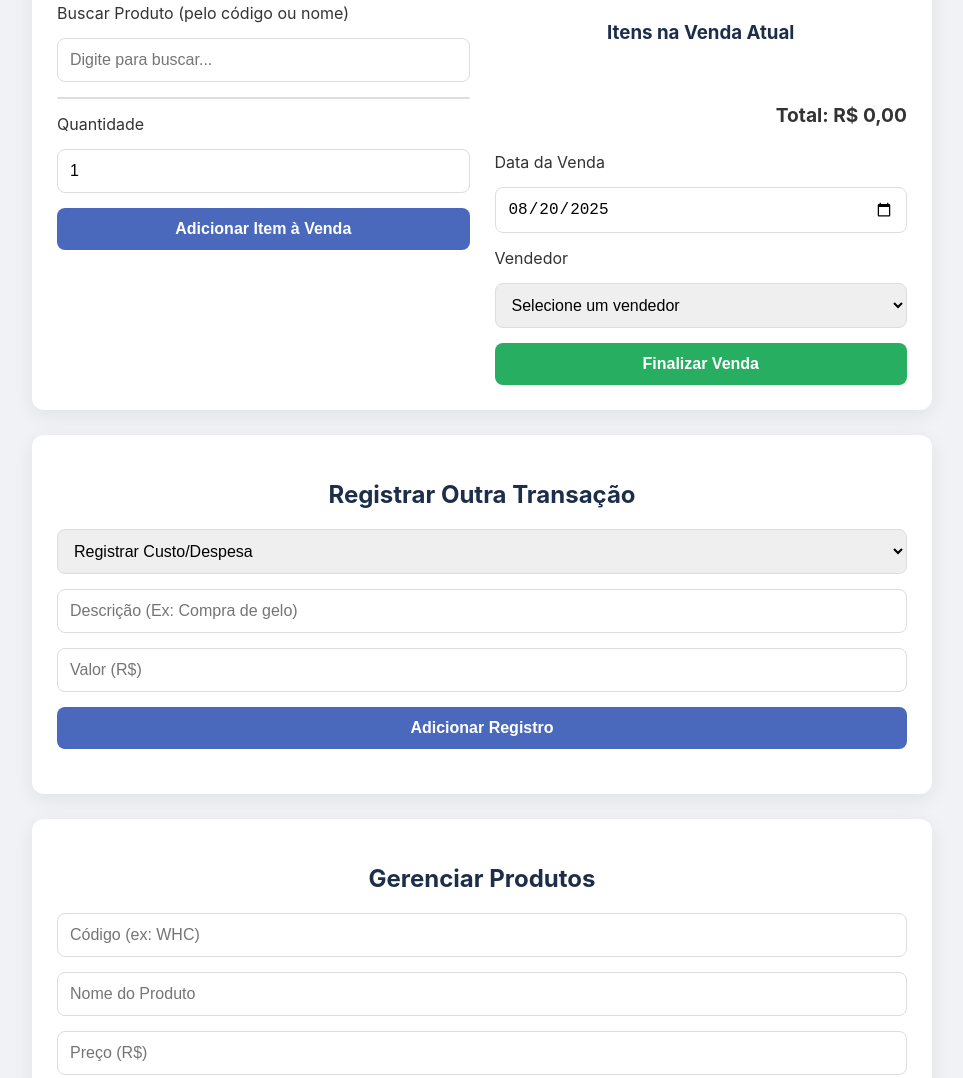
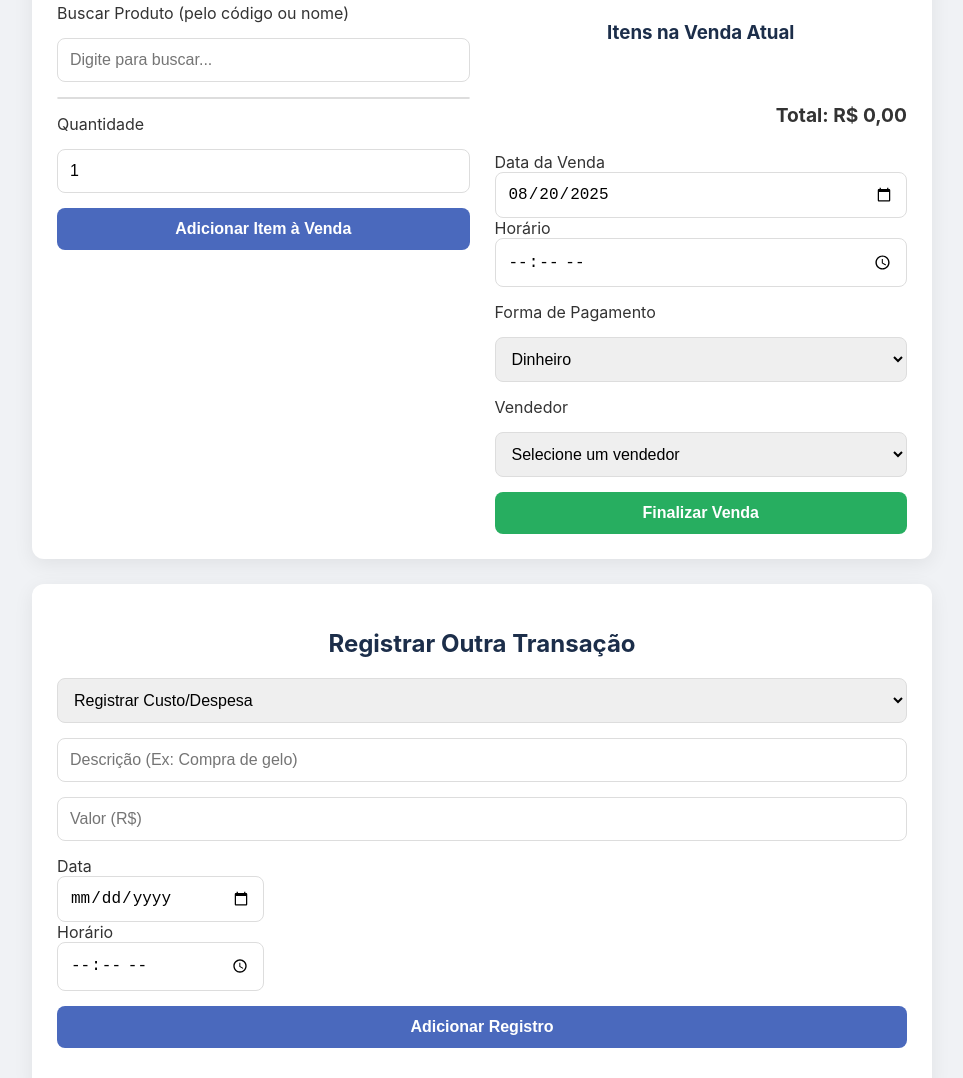
Before and after one commit to GleydsonStitchz/bor-drink-financeiro, a plain HTML site: page index.html in a window 1280 px wide. Shown: the part 211-1289 px from the top of the page, without its empty margins (158-1121 px from the left). Drawn offline with Linux system fonts and the light colour scheme.

Commit message:
Update index.html

```diff
--- a/index.html
+++ b/index.html
@@ -29,8 +29,24 @@
                         <strong>Total: <span id="carrinho-total-valor">R$ 0,00</span></strong>
                     </div>
 
-                    <label for="venda-data-input">Data da Venda</label>
-                    <input type="date" id="venda-data-input" required>
+                    <div class="input-group-datetime">
+                        <div>
+                            <label for="venda-data-input">Data da Venda</label>
+                            <input type="date" id="venda-data-input" required>
+                        </div>
+                        <div>
+                            <label for="venda-horario-input">Horário</label>
+                            <input type="time" id="venda-horario-input" required>
+                        </div>
+                    </div>
+
+                    <label for="pagamento-select">Forma de Pagamento</label>
+                    <select id="pagamento-select" required>
+                        <option value="Dinheiro">Dinheiro</option>
+                        <option value="Pix">Pix</option>
+                        <option value="Cartão de Débito">Cartão de Débito</option>
+                        <option value="Cartão de Crédito">Cartão de Crédito</option>
+                    </select>
 
                     <label for="vendedor-select-venda">Vendedor</label>
                     <select id="vendedor-select-venda" required></select>
@@ -48,14 +64,26 @@
                 </select>
                 <input type="text" id="outra-descricao-input" placeholder="Descrição (Ex: Compra de gelo)" required>
                 <input type="number" id="outra-valor-input" placeholder="Valor (R$)" step="0.01" min="0" required>
-                <div id="outra-aporte-socio-div" class="hidden">
+
+                <div class="input-group-datetime full-width">
+                    <div>
+                        <label for="outra-data-input">Data</label>
+                        <input type="date" id="outra-data-input" required>
+                    </div>
+                    <div>
+                        <label for="outra-horario-input">Horário</label>
+                        <input type="time" id="outra-horario-input" required>
+                    </div>
+                </div>
+
+                <div id="outra-aporte-socio-div" class="hidden full-width">
                     <label for="outra-socio-select">Quem fez o aporte?</label>
                     <select id="outra-socio-select">
                         <option value="Eu">Eu</option>
                         <option value="Vovó">Vovó</option>
                     </select>
                 </div>
-                <button type="submit">Adicionar Registro</button>
+                <button type="submit" class="full-width">Adicionar Registro</button>
             </form>
         </div>
 
@@ -75,7 +103,6 @@
                 </table>
             </div>
         </div>
-
         <div class="card">
             <h2>Gerenciar Vendedores</h2>
             <form id="vendedor-form">
@@ -89,17 +116,15 @@
                 </table>
             </div>
         </div>
-
         <div class="card">
             <h2>Histórico de Transações</h2>
              <div class="table-container">
                 <table id="transacoes-table">
-                    <thead><tr><th>Tipo</th><th>Detalhes</th><th>Valor</th><th>Sócio/Vendedor</th><th>Data</th><th>Ação</th></tr></thead>
+                    <thead><tr><th>Tipo</th><th>Detalhes</th><th>Valor</th><th>Responsável/Pgto.</th><th>Data e Hora</th><th>Ação</th></tr></thead>
                     <tbody id="transacoes-body"></tbody>
                 </table>
             </div>
         </div>
-
         <div class="card">
             <h2>Fechamento Mensal (Resultados)</h2>
             <div class="report-controls">
@@ -109,7 +134,6 @@
             </div>
             <div id="fechamento-resultado"></div>
         </div>
-
         <div class="card">
             <h2>Gerenciamento de Dados</h2>
             <div class="management-controls">
```
